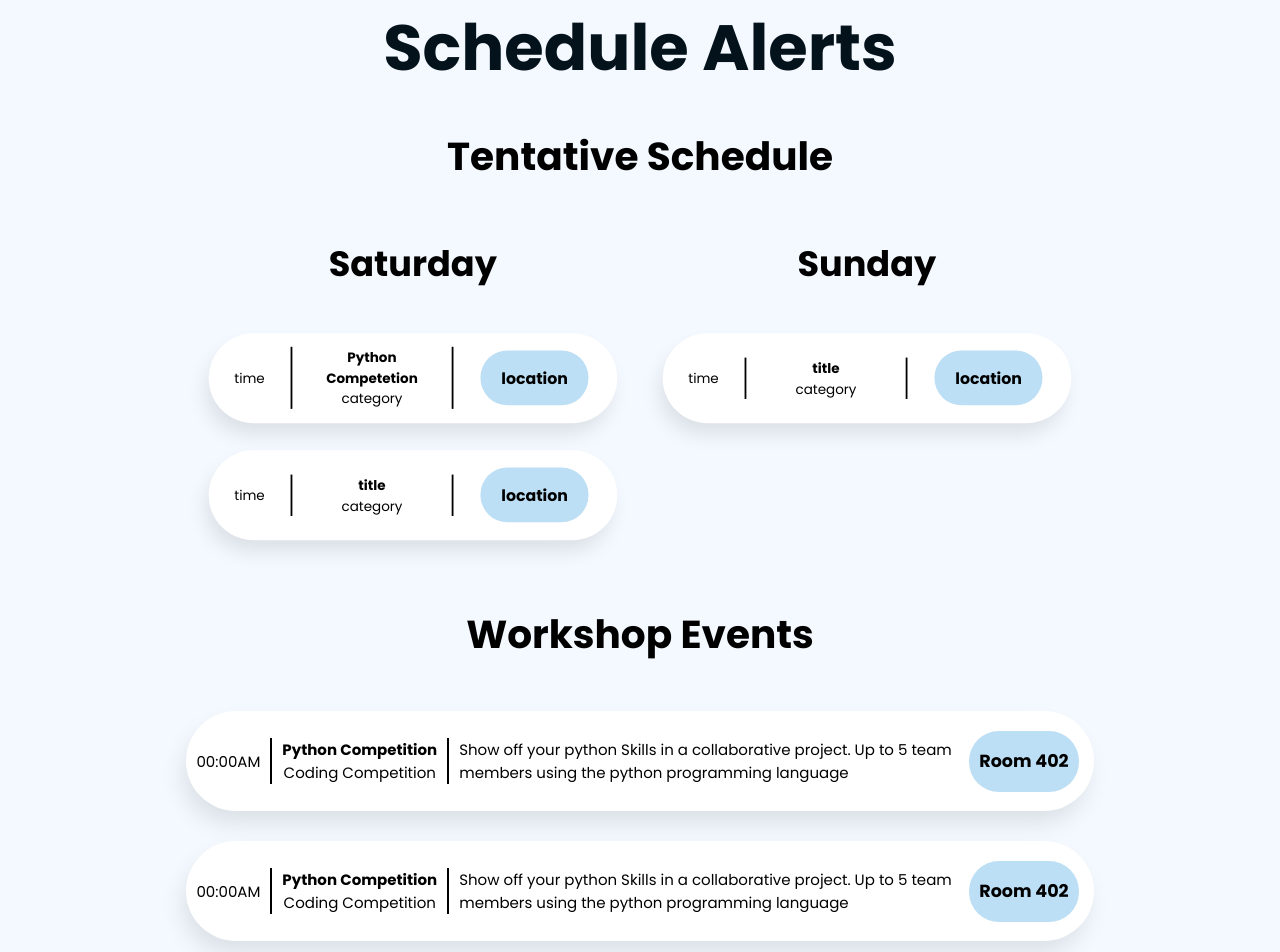
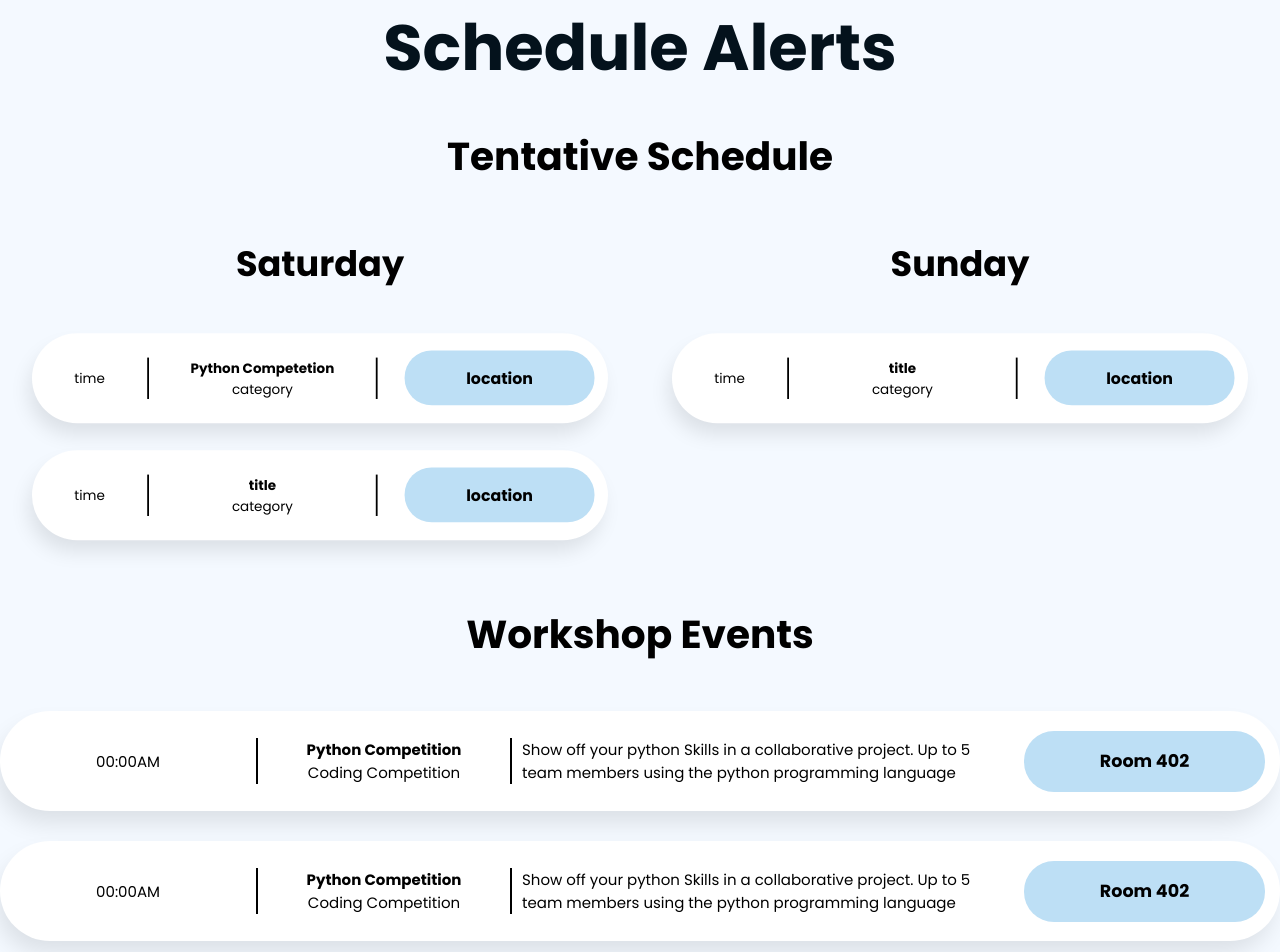
Before and after one commit to lesliejogit/my-app, a React (Create React App) app: page / in a window 1280 px wide. Shown: the top 952 px of the page. Built offline with nearby package versions, Linux system fonts and the light colour scheme.

Commit message:
Switched workshop events into grid from flex

```diff
--- a/src/App.css
+++ b/src/App.css
@@ -23,10 +23,11 @@
     min-width: 35px;
   }
 
-  .event--container{
+  .grid--container{
     height: 50px !important;
     margin: 0px 0px 0px 10px;
-    /* margin-right: 10px; */
+
+    margin-right: 10px;
   }
   .event--title, .event--time, .event--description{
     font-size: 6px;
@@ -42,15 +43,13 @@
   }
 
    .tentativeSchedule--column .event--location{
-    /* scale: 70% !important; */
-    /* font-size: 6px; */
     margin-left: 10px !important;
     margin-right: 10px;
-    /* margin-right: 20px !important ; */
   }
 
-
-
+  .tentativeSchedule--column .event--container{
+    max-height: 50px;
+  }
 }
 
 :root {
@@ -99,16 +98,10 @@ h2{
   color: black
 }
 
-.event--table{
-  padding: 15px 0px;
-  font-family:"Poppins";
+.tentativeSchedule--container .event--container{
+  display: grid !important ;
+  grid-template-columns: 20% 40% 1fr !important ;
 
-}
-
-
-.event--container{
-  display: flex;
-  flex-direction: row;
   align-items: center;
   justify-content: space-evenly;
 
@@ -124,7 +117,37 @@ h2{
   color:black
 }
 
-.event--container > div {
+.tentativeSchedule--container .event--location{
+  margin-left: 30px ;
+  max-width: 100px !;
+}
+
+.event--table{
+  padding: 15px 0px;
+  font-family:"Poppins";
+
+}
+
+
+.grid--container{
+  display: grid !important ;
+  grid-template-columns: 1fr 1fr 2fr 1fr !important ;
+  align-items: center;
+  justify-content: space-evenly;
+
+  height: 100px;
+
+  /* box-shadow: 0 4px 8px 0 rgb(0 0 0 / 15%); */
+  box-shadow: -5px 14px 23px -2px rgb(0 0 0 / 10%);
+
+  background-color: #FFFFFF;
+  border-radius: 60px;
+
+  font-size: 15px;
+  color:black
+}
+
+.grid--container > div {
   padding: 0px 10px;
 }
 
@@ -137,7 +160,6 @@ h2{
 .event--description{
   text-align: left;
   max-width: 500px;
-
 }
 
 .event--location{
@@ -145,7 +167,6 @@ h2{
   margin-right: 15px;
   border-radius: 30px;
 }
-
 
 .tentativeSchedule--container{
   display: inline-grid;
@@ -156,20 +177,11 @@ h2{
 
 .tentativeSchedule--column{
   scale: 90%;
-
-}
-
-.tentativeSchedule--container .event--container{
-  display: grid;
-  grid-template-columns: 20% 40% 1fr;
-}
-
-.tentativeSchedule--container .event--location{
-  margin-left: 30px;
-  max-width: 100px;
 }
 
 
-/* .tentativeSchedule--container .event--title{
-  width: 50px;
+
+/* .event--table .event--container{
+  display: grid;
+  grid-template-columns: repeat(4,1fr);
 } */
--- a/src/Components/Schedule.js
+++ b/src/Components/Schedule.js
@@ -67,7 +67,7 @@ export default function Schedule(props){
 
     const sampleEvents = props.workshopData.map(table => (
         <div className="event--table">
-            <div className="event--container">
+            <div className="grid--container">
                 <div className="event--time">{table.time}</div>
                 <div className="event--title"><b>{table.title}</b> <br/> {table.category}</div>
                 <div className="event--description">{table.description} </div>
```
